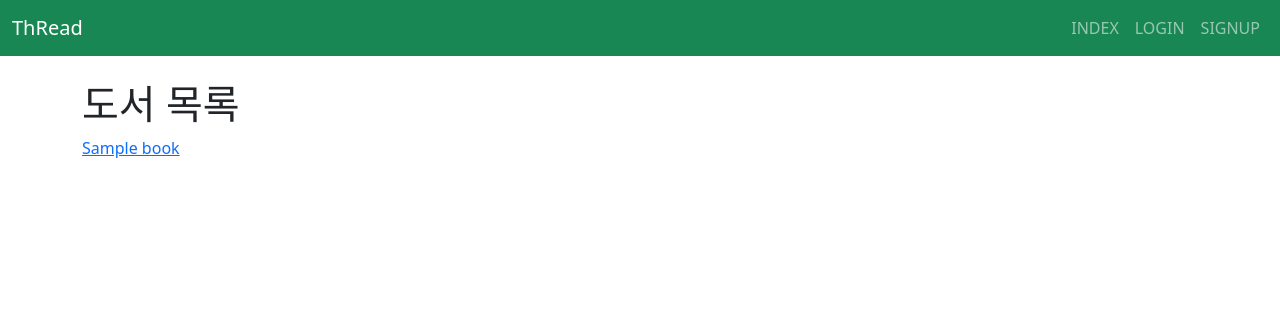
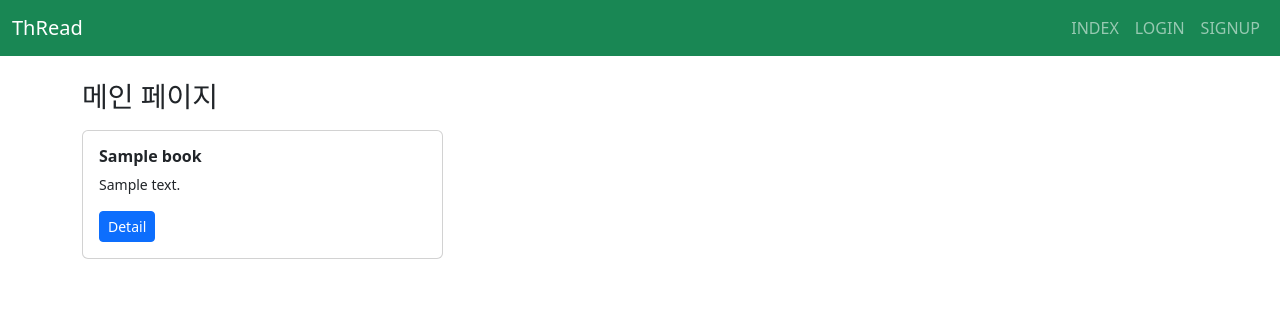
Before and after one commit to JaeYunAn/SSAFY_06-pjt, a Django app: page /books/ in a window 1280 px wide. Shown: the top 316 px of the page. Run offline with Django 5.2, Linux system fonts and the light colour scheme; tables that the repository leaves empty hold one stand-in row (values such as "Sample post").

Commit message:
F615 index: 전체 도서 목록 페이지 구현
- 전체 도서를 Bootstrap 카드로 표시하고 detail 페이지 링크 제공
- 도서가 없을 때 안내 문구 표시

Co-Authored-By: Claude Opus 5.5 <noreply@anthropic.com>

```diff
--- a/books/templates/books/index.html
+++ b/books/templates/books/index.html
@@ -1,16 +1,21 @@
 {% extends 'base.html' %}
 
 {% block content %}
-  <h1>도서 목록</h1>
+  <h1 class="h3 mb-3">메인 페이지</h1>
 
-  {% for book in books %}
-    <p>
-      <a href="{% url 'books:detail' book.pk %}">
-        {{ book.title }}
-      </a>
-    </p>
-  {% empty %}
-    <p>등록된 도서가 없습니다.</p>
-  {% endfor %}
-
+  <div class="row row-cols-1 row-cols-md-2 row-cols-lg-3 g-3">
+    {% for book in books %}
+      <div class="col">
+        <div class="card h-100">
+          <div class="card-body d-flex flex-column">
+            <h2 class="card-title h6 fw-bold">{{ book.title }}</h2>
+            <p class="card-text small">{{ book.description|truncatechars:200 }}</p>
+            <a class="btn btn-primary btn-sm mt-auto align-self-start" href="{% url 'books:detail' book.pk %}">Detail</a>
+          </div>
+        </div>
+      </div>
+    {% empty %}
+      <p class="text-body-secondary">등록된 도서가 없습니다.</p>
+    {% endfor %}
+  </div>
 {% endblock content %}
--- a/books/views.py
+++ b/books/views.py
@@ -9,7 +9,7 @@ from .forms import BookForm, ThreadForm
 
 @require_safe
 def index(request):
-    books = Book.objects.all()
+    books = Book.objects.select_related('user')
 
     context = {
         'books': books,
```
Also changed, not shown: books/tests.py (+19 -1 lines).
